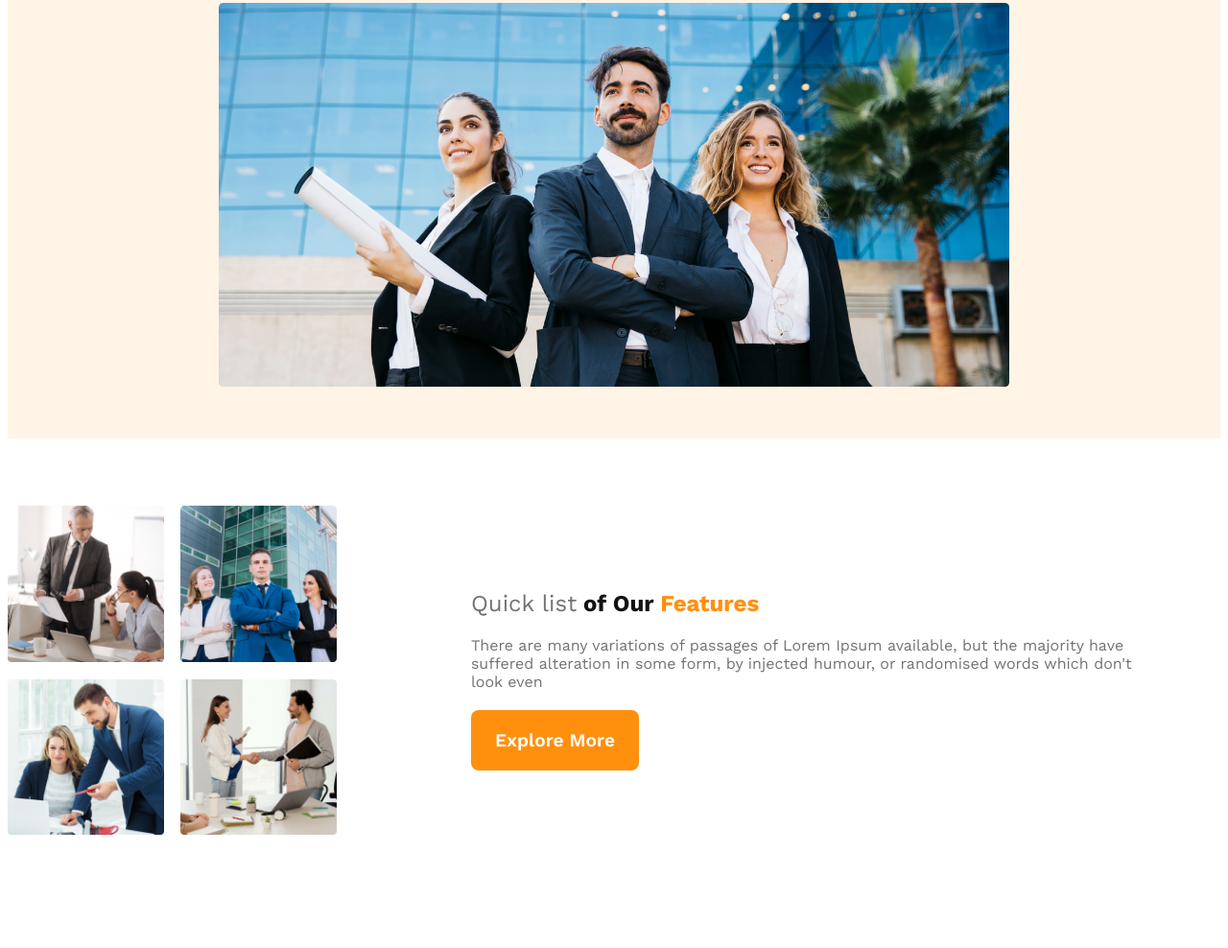
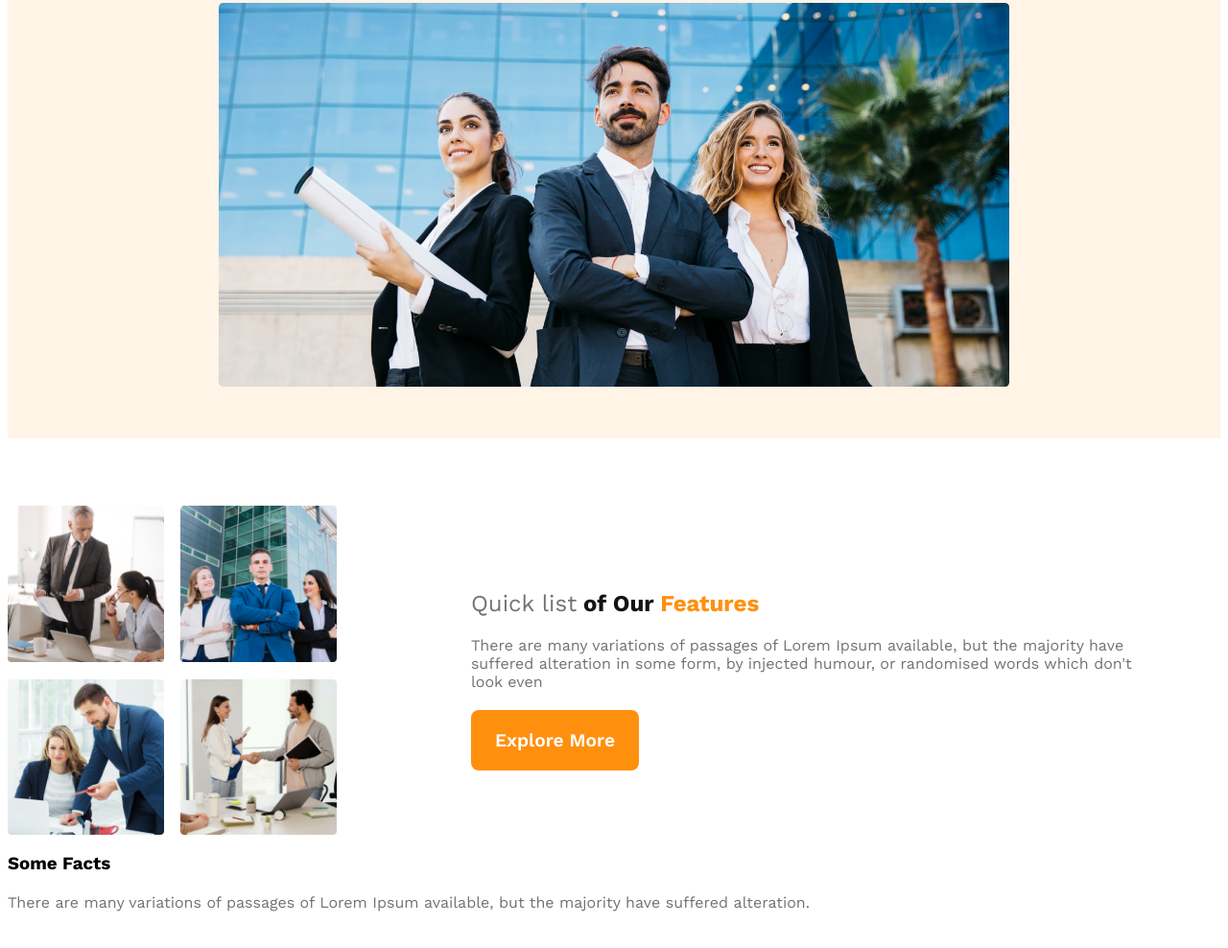
Before and after one commit to aayman01/g3-architects-website, a plain HTML site: page index.html in a window 1280 px wide. Shown: the part 644-1632 px from the top of the page at 96% size. Before the commit the page ends 1584 px from the top, so only its background shows below. Drawn offline with nearby package versions, Linux system fonts and the light colour scheme.

Commit message:
started shared style css

```diff
--- a/index.html
+++ b/index.html
@@ -47,6 +47,22 @@
             </div>
         </section>
 
+        <!-- team section end -->
+        <!-- features sectoin start -->
+
+        <section class="Features">
+
+        </section>
+        <!-- fact section start -->
+        <section class="facts">
+            <h3 class="section-title">Some Facts</h3>
+            <p class="text-light-gray">
+                There are many variations of passages of Lorem Ipsum available, but the majority have suffered alteration.
+            </p>
+
+
+        </section>
+
     </main>
     <footer>
 
```
Also changed, not shown: styles/archi.css (+23 -12 lines).
